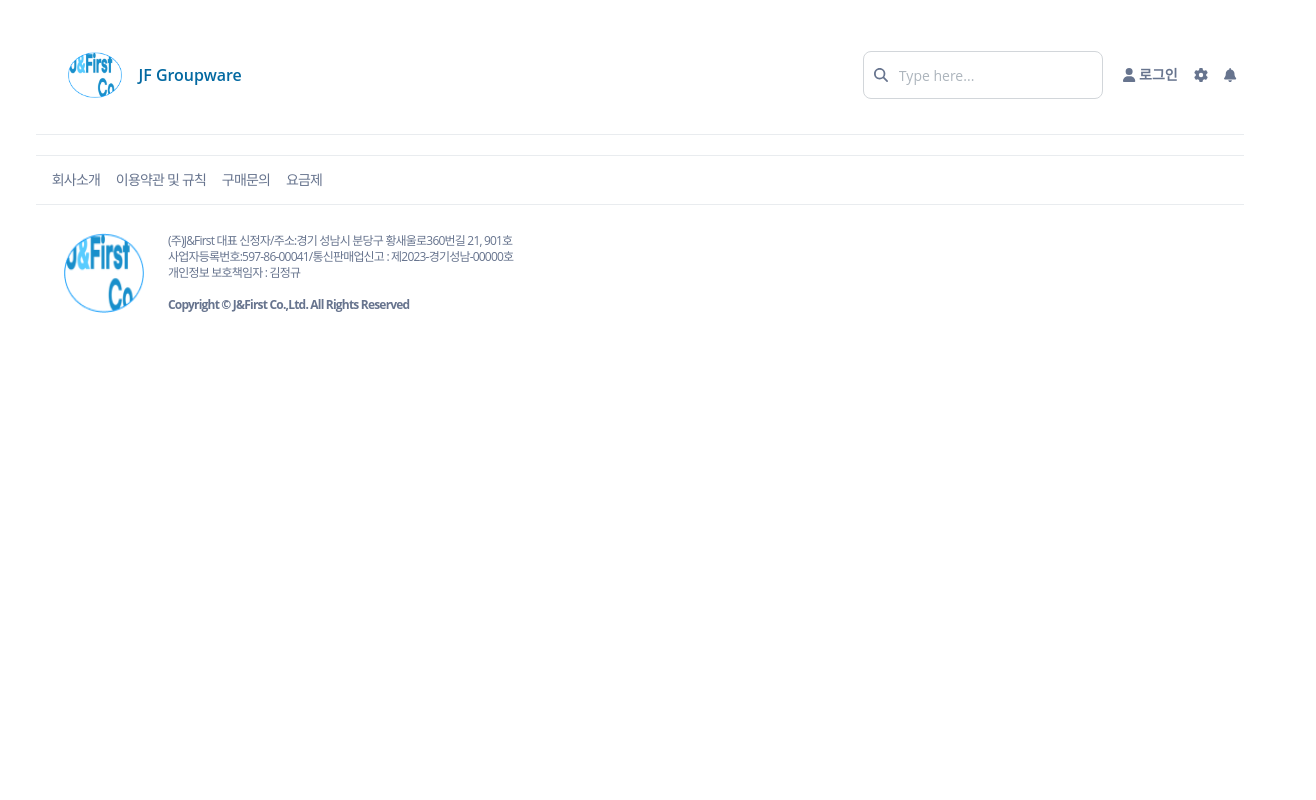
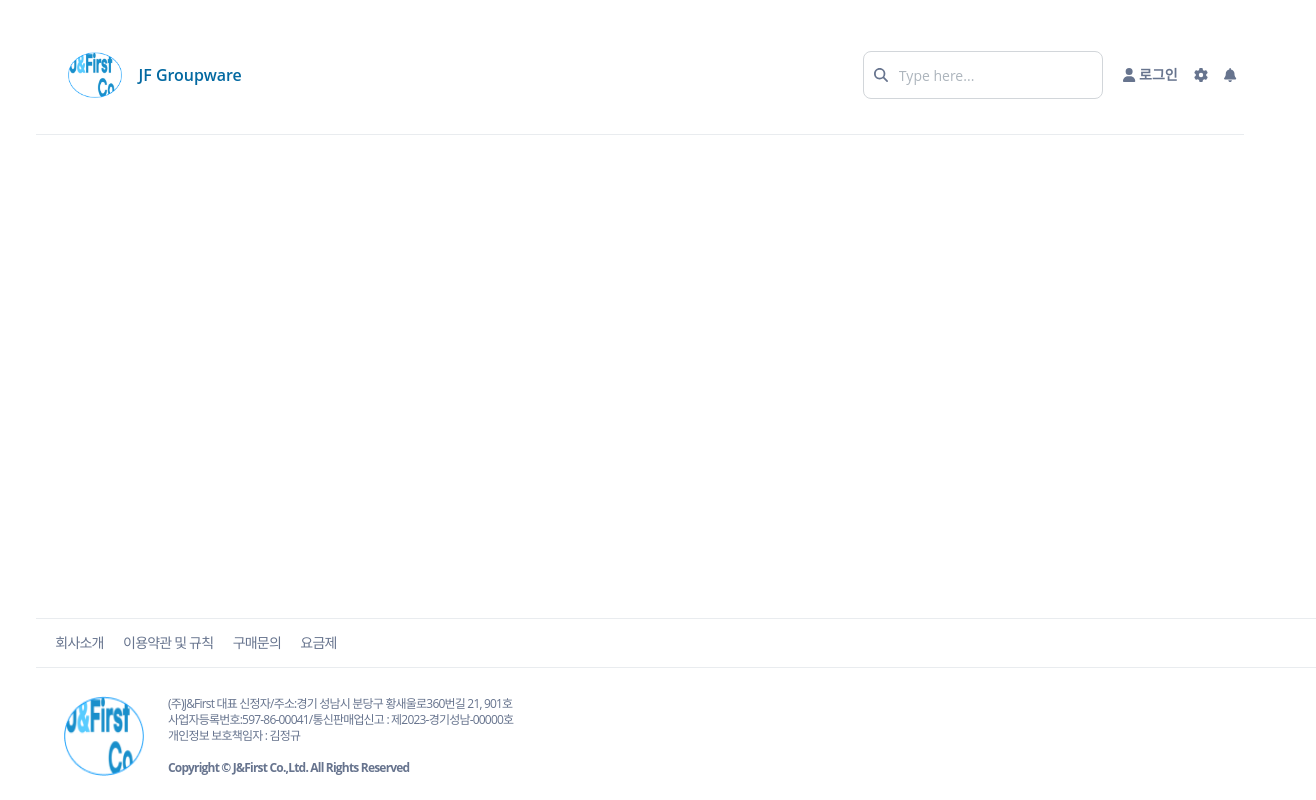
Before and after one commit to eunbbori/gwNew, a Next.js app: page / in a window 1280 px wide. Shown: the whole page, 1316 px wide, since content can reach past the window. Built offline with nearby package versions, Linux system fonts and the light colour scheme.

Commit message:
footer 하단에 배치되도록 수정

```diff
--- a/src/components/Footer.tsx
+++ b/src/components/Footer.tsx
@@ -5,7 +5,7 @@ import jnFirstLogo from 'src/assets/img/jnfirst.png';
 
 const Footer = () => {
   return (
-    <footer className="tracking-tighter">
+    <footer className="min-w-full min-h-0 absolute tracking-tighter bottom-6">
       <section className="text-sm">
         <hr className="w-65 h-px mt-5 bg-gray-200 border-0 dark:bg-gray-700" />
         <nav className="flex justify-evenly w-3/12 mt-3">
```
